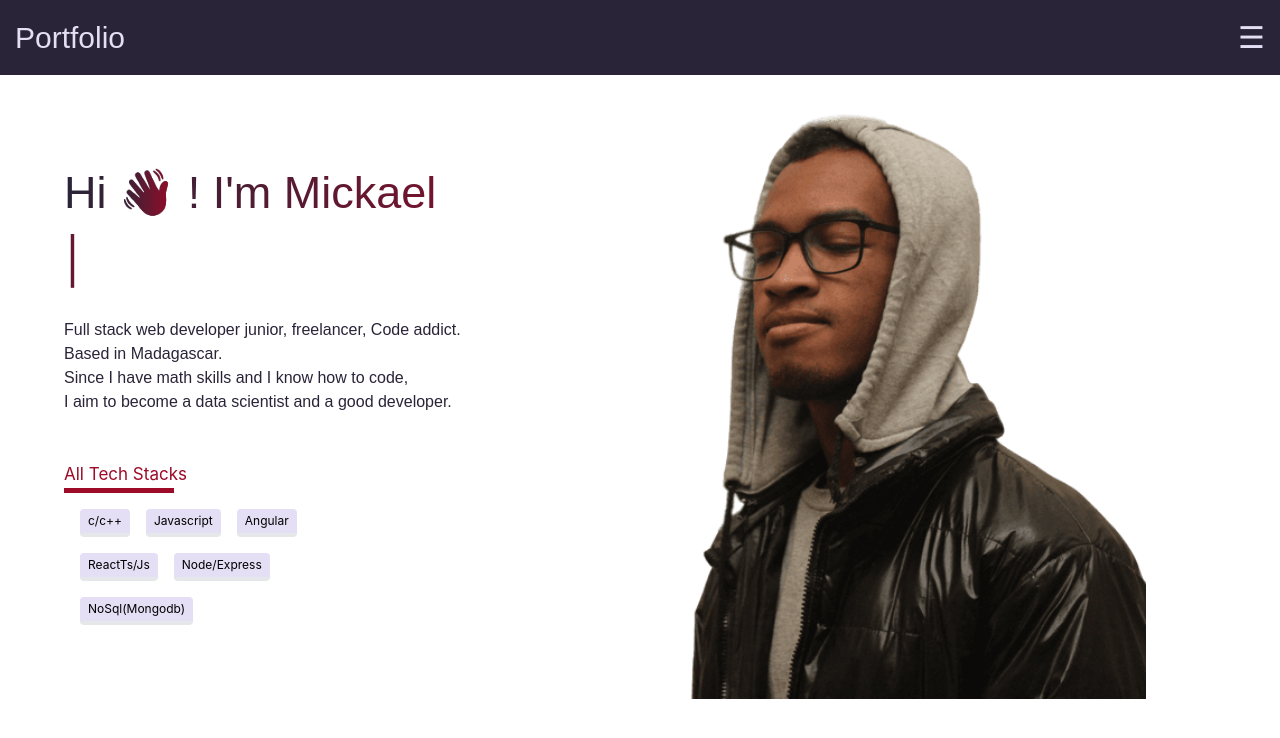
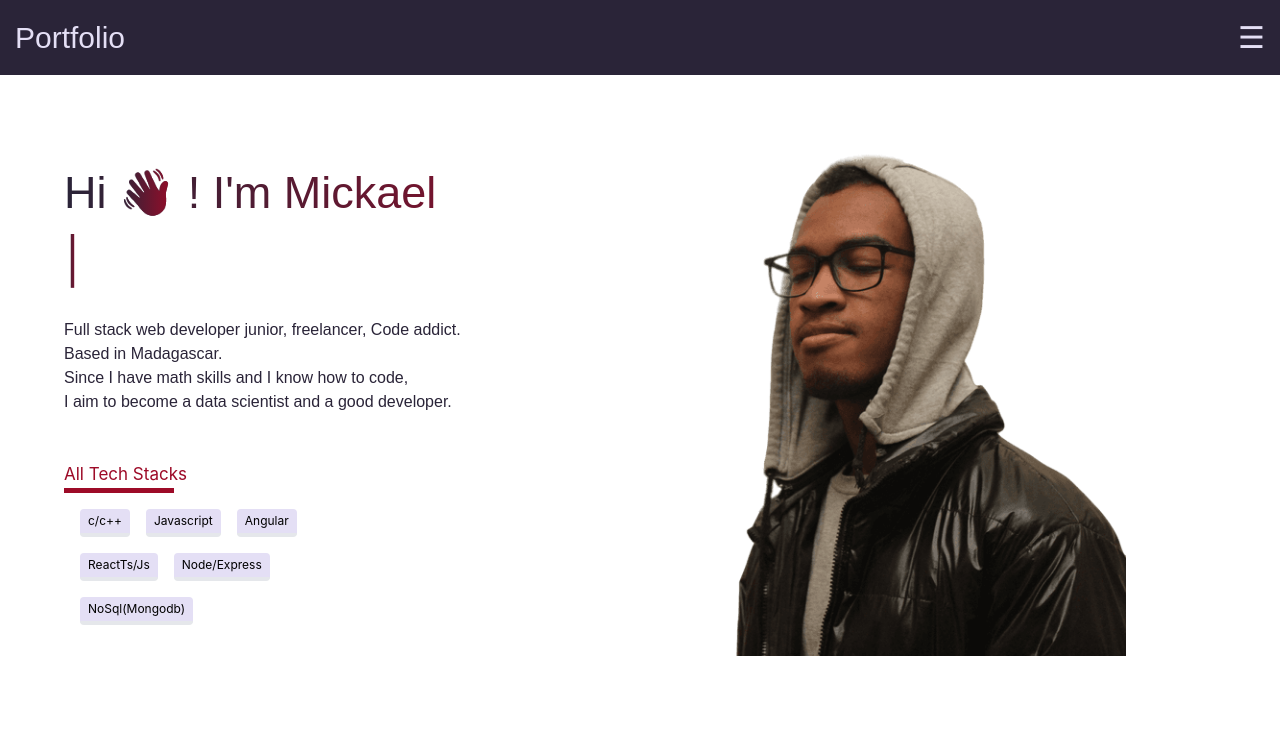
Before and after one commit to NirinaMickael/portfolio-v2, a React (Create React App) app: page / in a window 1280 px wide. Shown: the top 738 px of the page. Built offline with nearby package versions, Linux system fonts and the light colour scheme.

Commit message:
no about

```diff
--- a/src/@shared/class.scss
+++ b/src/@shared/class.scss
@@ -117,8 +117,8 @@ h1 {
 /*Portfolio*/
 #Portfolio {
   background: url("../../public/profil.png") no-repeat;
-  background-position: 65%;
-  background-size: 70%;
+  background-position: 70%;
+  background-size: 60%;
   .wrapperTitle {
     align-self: center;
     margin: 1em 0;
```
